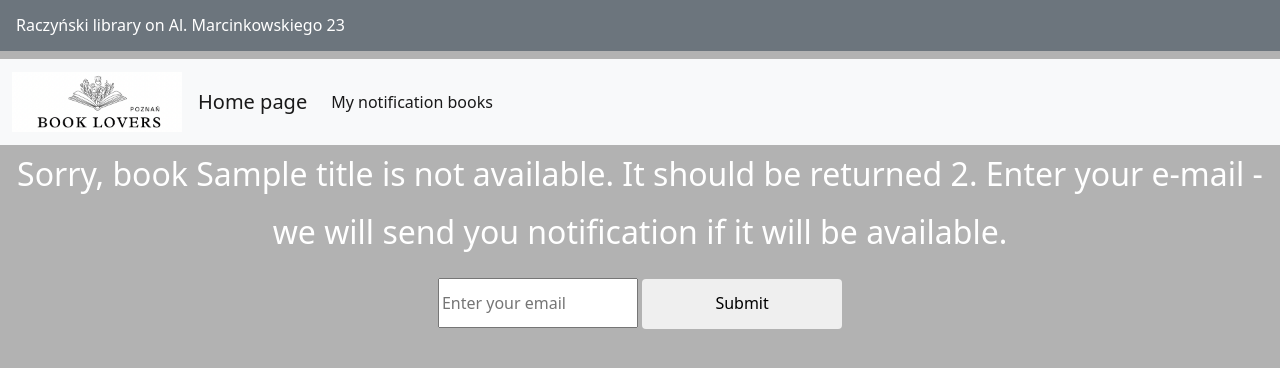
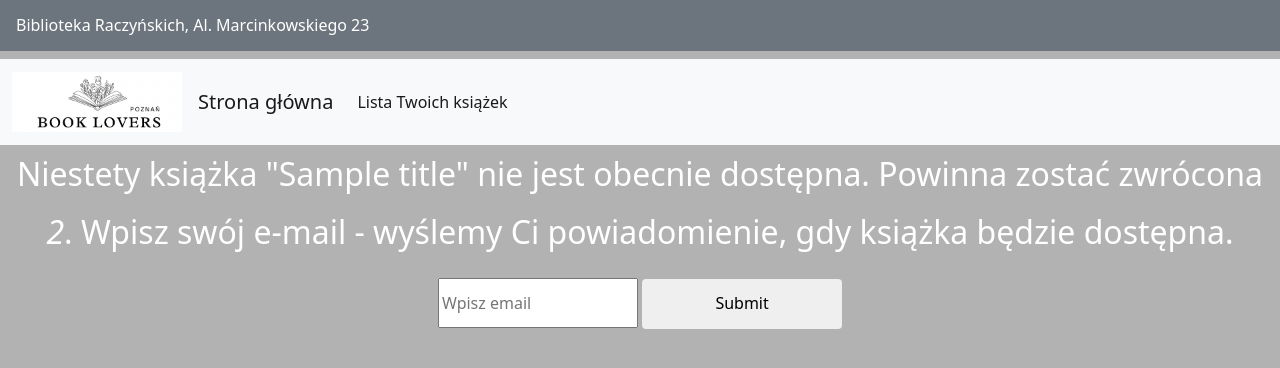
Before and after one commit to rolczynska/BookLovers, a Flask app: template templates/availability.html in a window 1280 px wide. Shown: the top 368 px of the page. Run offline with Flask 2, Linux system fonts and the light colour scheme; the template is opened without the code that fills it: most values are stand-ins (such as "Sample title", 1, 10 or a date in 2020); form fields are guessed from the names that the template uses.

Commit message:
Change html template - in polish

```diff
--- a/templates/availability.html
+++ b/templates/availability.html
@@ -3,25 +3,25 @@
 
 {% if "Na półce" in date %}
   <h2>
-    Huraay!
-    Book "{{title}}" by {{author}} is already available!
-    You can borrow it
+    Hura!
+      Książka <i> "{{title}}" </i> autora <i>{{author}}</i>  jest dostępna w bibliotece na Alejach Marcinkowskiego w Poznaniu.
+    Zapraszamy do wypożyczalni!
   </h2>
 {% elif date == [] %}
 <h2>
-  Sorry, it's look like Raczyński library on Marcinkowskiego street don't have {{title}} book by {{author}} yet.
-  You can step over and check in another link.
+  Niestety wygląda na to, że biblioteka na Alejach Marcinkowskiego nie posiada książki <i>{{title}}</i> autorstwa <i>{{author}}</i> .
+  Może znajdziesz ją w innym linku.
 </h2>
 {% else %}
 
 <h2>
-    Sorry, book {{title}} is not available. It should be returned {{date[0]}}. Enter your e-mail - we will send you notification if it will be available.
+    Niestety książka "{{title}}" nie jest obecnie dostępna. Powinna zostać zwrócona <i>{{date[0]}}</i>. Wpisz swój e-mail - wyślemy Ci powiadomienie, gdy książka będzie dostępna.
 </h2>
 
 <form method="post">
     {{email_form.hidden_tag()}}
     <p>
-        {{ email_form.email(placeholder="Enter your email") }}
+        {{ email_form.email(placeholder="Wpisz email") }}
         {{ email_form.submit() }}
     </p>
 </form>
--- a/templates/cancel_subscription.html
+++ b/templates/cancel_subscription.html
@@ -1,7 +1,7 @@
 {% extends "layout.html" %}
 {% block body %}
 <h1>
- You succesfully delete your subscription for {{title}}.
+ Usunąłeś swoją subskrypcję dla książki <i>{{title}}</i>. Mamy nadzieję, że udało Ci się ją zdobyć!
 </h1>
 
 
--- a/templates/display_books.html
+++ b/templates/display_books.html
@@ -1,7 +1,7 @@
 {% extends "layout.html" %}
 {% block body %}
 <h1>
-  Available books in library:
+  Dostępne książki w bibliotece:
 </h1>
 
 <form>
@@ -9,7 +9,7 @@
   <ol>
     {% for book in books %}
 
-    <li><a href="{{ url_for('availability', book_index=books.index(book)) }}">{{ book[1] }} by {{ book[2] }}</a></li>
+    <li><a href="{{ url_for('availability', book_index=books.index(book)) }}">{{ book[1] }}, {{ book[2] }}</a></li>
 
 
     {% endfor %}
--- a/templates/email_registered.html
+++ b/templates/email_registered.html
@@ -3,7 +3,7 @@
 
 
   <h2>
-    Your e-mail is registered. We will inform you when your book will be available.
+    Twój e-mail został zarejestrowany. Poinformujemy Cię, kiedy książka zostanie zwrócona.
   </h2>
 
 
--- a/templates/index.html
+++ b/templates/index.html
@@ -2,14 +2,14 @@
 {% block body %}
 <form method="POST">
   <h1>
-    Hello Book Lovers!
+    Cześć Book Lovers!
   </h1>
   <h2>
-    Search for your favourite book
+    Wyszukaj książkę, którą chcesz przeczytać.
   </h2>
   {{ book_form.hidden_tag() }}
   <p>
-    {{ book_form.title(placeholder='Enter book title') }} </p>
+    {{ book_form.title(placeholder='Wpisz tytuł książki') }} </p>
   <p> {{ book_form.submit() }}</p>
 </form>
 
--- a/templates/layout.html
+++ b/templates/layout.html
@@ -13,20 +13,20 @@
         <link rel="manifest" href="/static/favicon_io/site.webmanifest">
 	</head>
   <body>
-  <div class="p-3 mb-2 bg-secondary text-white">Raczyński library on Al. Marcinkowskiego 23</div>
+  <div class="p-3 mb-2 bg-secondary text-white">Biblioteka Raczyńskich, Al. Marcinkowskiego 23</div>
   <nav class="navbar navbar-expand-lg bg-light">
   <div class="container-fluid">
       <a class="navbar-brand" href="{{ url_for('index') }}"><img src="/static/logo.png" alt="logo" width="170" height="60"></a>
       <button class="navbar-toggler" type="button" data-bs-toggle="collapse" data-bs-target="#navbarNavAltMarkup" aria-controls="navbarNavAltMarkup" aria-expanded="false" aria-label="Toggle navigation">
         <span class="navbar-toggler-icon"></span>
       </button>
-      <a class="navbar-brand" href="{{ url_for('index') }}">Home page</a>
+      <a class="navbar-brand" href="{{ url_for('index') }}">Strona główna</a>
       <button class="navbar-toggler" type="button" data-bs-toggle="collapse" data-bs-target="#navbarNavAltMarkup" aria-controls="navbarNavAltMarkup" aria-expanded="false" aria-label="Toggle navigation">
         <span class="navbar-toggler-icon"></span>
       </button>
     <div class="collapse navbar-collapse" id="navbarNavAltMarkup">
       <div class="navbar-nav">
-        <a class="nav-link active" aria-current="page" href="{{ url_for('check_notification')}}">My notification books</a>
+        <a class="nav-link active" aria-current="page" href="{{ url_for('check_notification')}}">Lista Twoich książek</a>
       </div>
     </div>
   </div>
--- a/templates/notification_books.html
+++ b/templates/notification_books.html
@@ -3,7 +3,7 @@
 
   {% if searching_books %}
   <h1>
-    Your notification books:
+    Twoja lista poszukiwanych książek:
   </h1>
   <ol>
     {% for book in searching_books %}
@@ -15,8 +15,8 @@
 
   {% else %}
      <h1>
-    Sorry, you are not registered for notification yet.<br>
-      Go to home page and search for some books!
+    Niestety nie jesteś zapisany do żadnej książki.<br>
+      Wróć na stronę główną i poszukaj książki dla siebie!
   </h1>
 
 {% endif %}
```
Also changed, not shown: templates/check_notification.html (+8 -5 lines), templates/mail_book_available.html (+14 -7 lines), templates/mail_content.html (+16 -9 lines).
